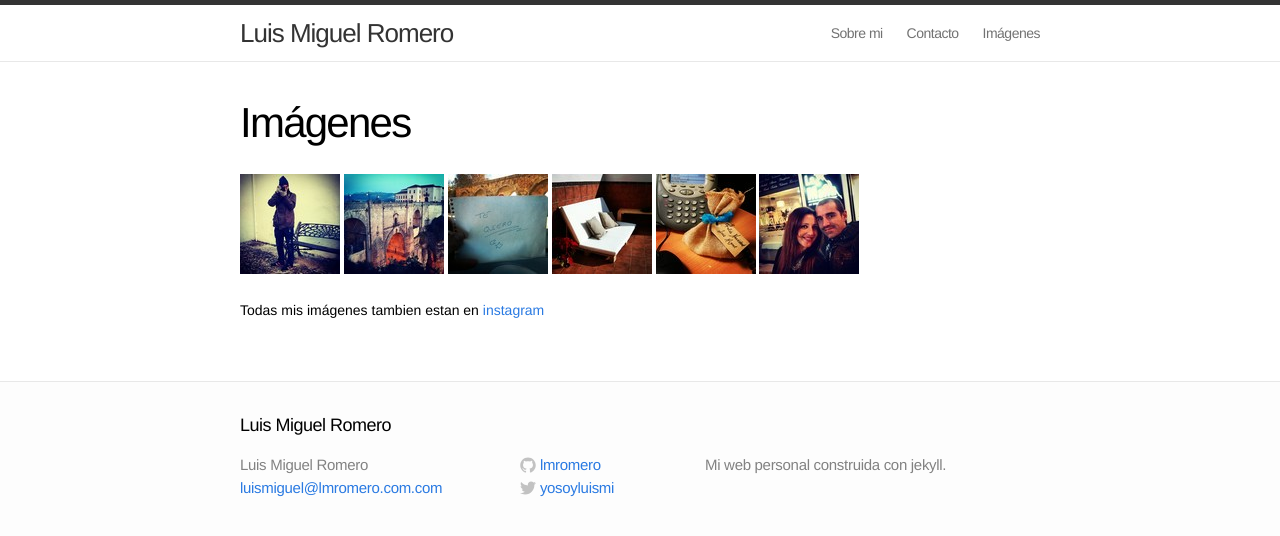
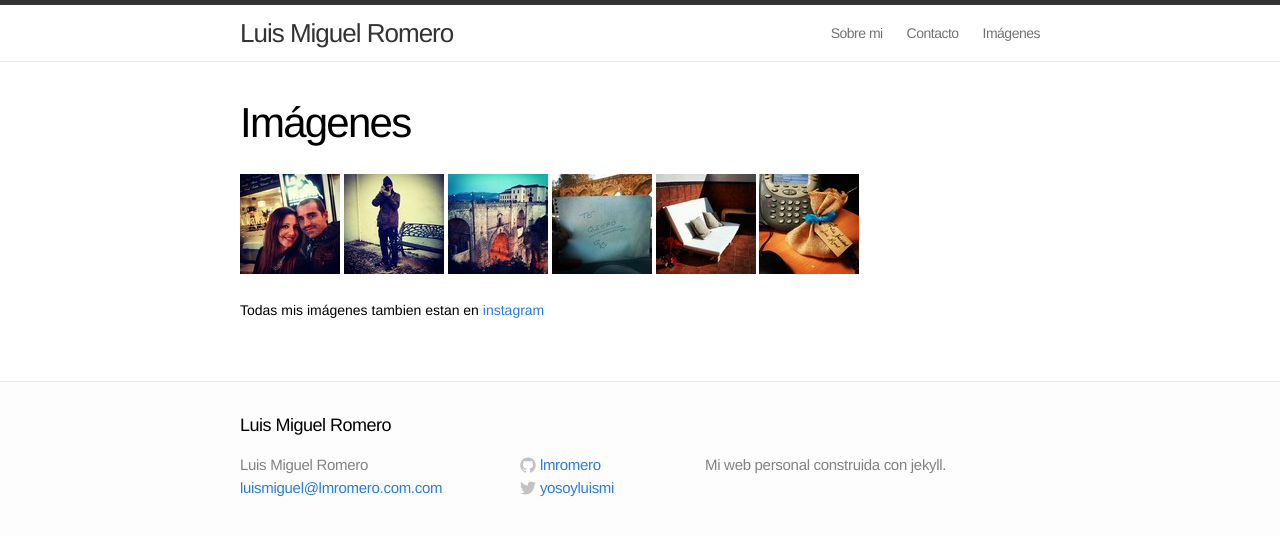
Before and after one commit to lmromero/lmromero.github.io, a Jekyll site: the page built from imagenes.md, in a window 1280 px wide. Shown: the top 536 px of the page. Built offline with Jekyll 4.4.1, drawn with Linux system fonts in a browser that asks for light colours.

Commit message:
25032015 cambio posicion imagen

```diff
--- a/imagenes.md
+++ b/imagenes.md
@@ -4,12 +4,12 @@ title: Imágenes
 permalink: /imagenes/
 ---
 
-
+[![mafia](/images/mafia.jpg)](/images/original/mafia.jpg)
 [![yo](/images/yo.jpg)](/images/original/yo.jpg)
 [![Ronda](/images/ronda.jpg)](/images/original/ronda.jpg)
 [![tequiero](/images/tequiero.jpg)](/images/original/tequiero.jpg)
 [![terraza](/images/terraza.jpg)](/images/original/terraza.jpg)
 [![phone](/images/phone.jpg)](/images/original/phone.jpg)
-[![mafia](/images/mafia.jpg)](/images/original/mafia.jpg)
+
 
 Todas mis imágenes tambien estan en [instagram](https://instagram.com/romeromadejon/)
```
